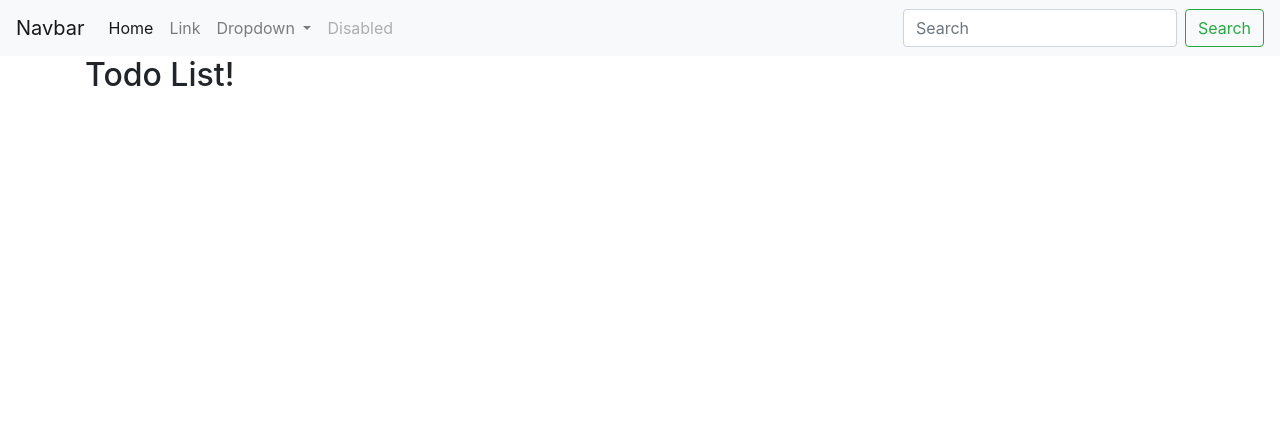
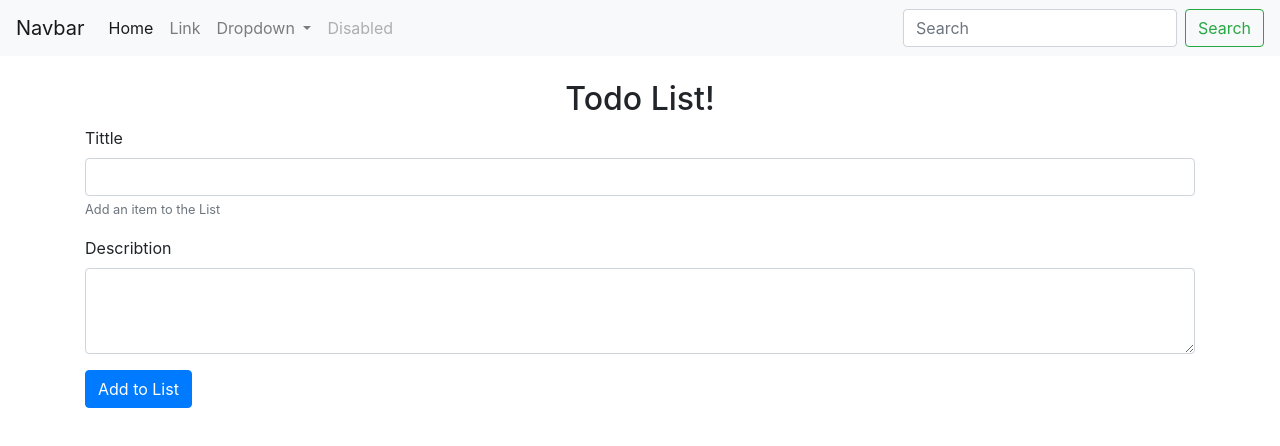
Before and after one commit to Asadullah007/JavaScript-, a plain HTML site: page index.html in a window 1280 px wide. Drawn offline with nearby package versions, Linux system fonts and the light colour scheme.

Commit message:
added form

```diff
--- a/index.html
+++ b/index.html
@@ -48,9 +48,33 @@
         </div>
       </nav>
 
-    <div class="container">
-        <h2 class="center">Todo List!</h2>
+    <div class="container my-4">
+        <h2 class="text-center">Todo List!</h2>
+
+
+    <form>
+
+        <div class="form-group">
+          <label for="title">Tittle</label>
+          <input type="title" class="form-control" id="title" aria-describedby="emailHelp">
+          <small id="emailHelp" class="form-text text-muted">Add an item to the List</small>
+        </div>
+        <div class="form-group">
+          <label for="describtion">Describtion</label>
+          <textarea type="text" class="form-control" id="title" rows="3"></textarea>
+        </div>
+
+
+        <button type="submit" class="btn btn-primary">Add to List</button>
+      </form>
     </div>
+
+
+
+
+
+
+
 
     <!-- Optional JavaScript -->
     <!-- jQuery first, then Popper.js, then Bootstrap JS -->
```
